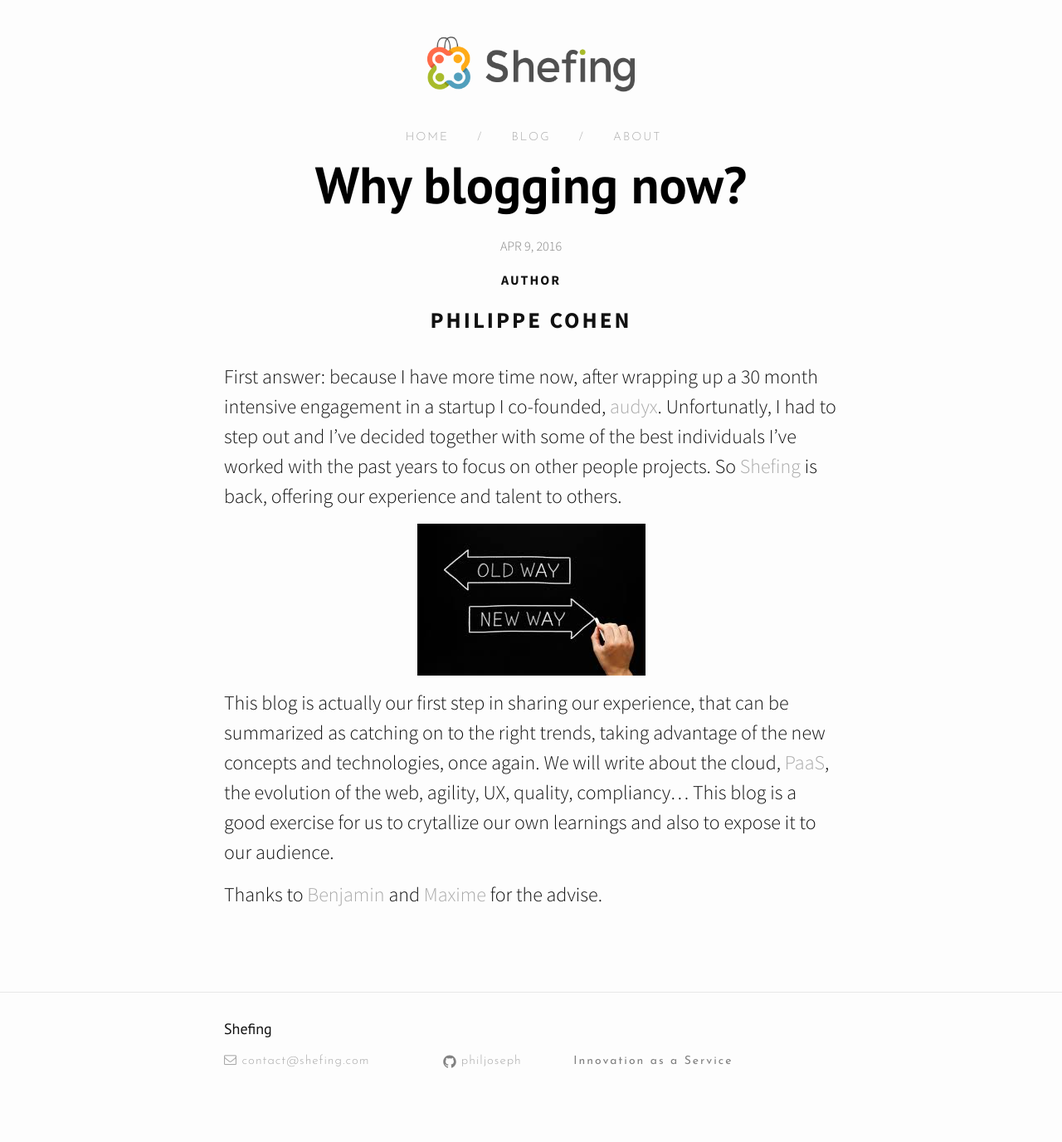
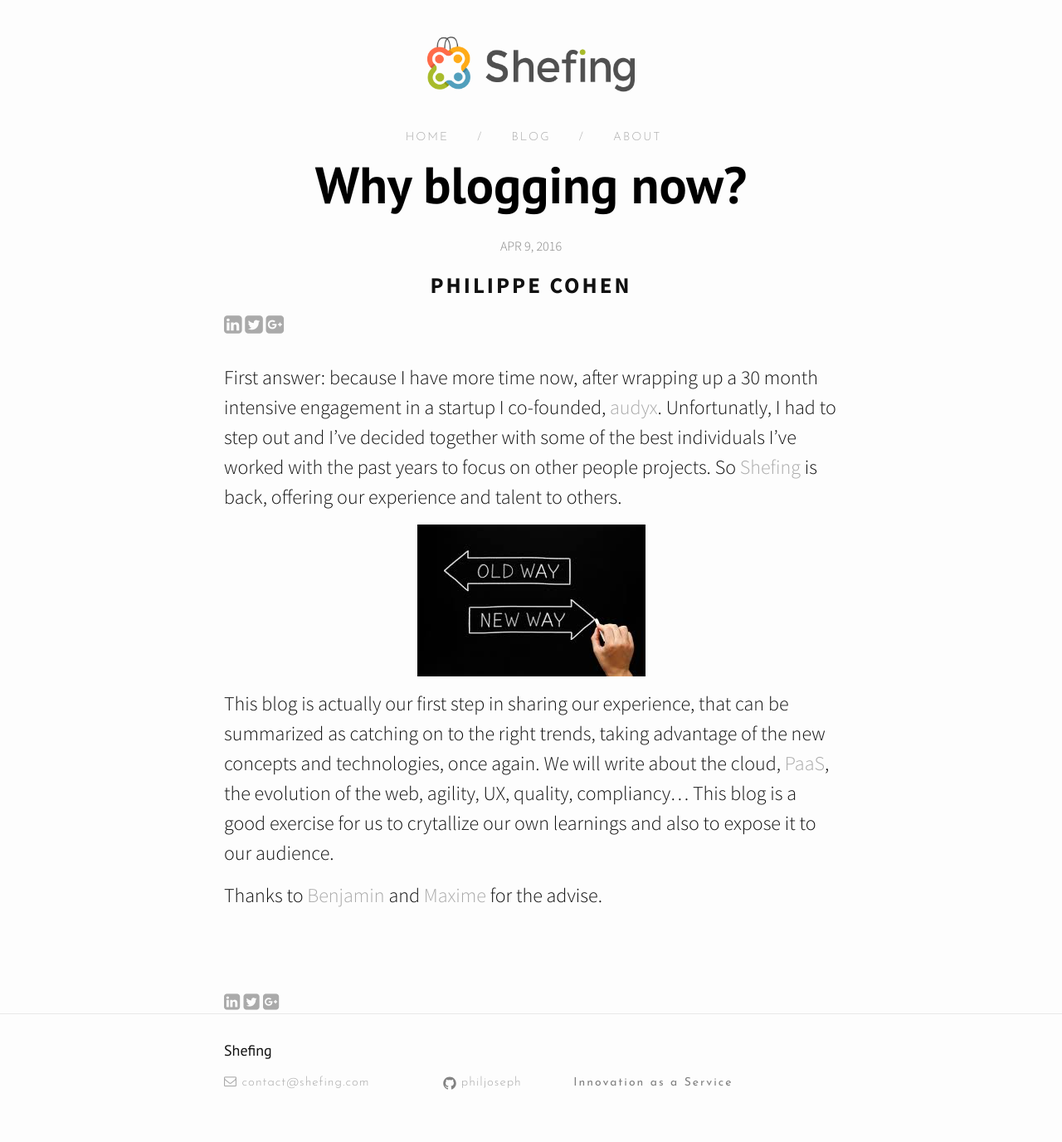
Before and after one commit to philjoseph/philjoseph.github.io, a Jekyll site: the page built from _posts/2016-04-10-why-blogging-now.markdown, in a window 1280 px wide. Shown: the whole page at 83% size. Built offline with Jekyll 4.4.1, drawn with Linux system fonts in a browser that asks for light colours; nearby versions of some CDN libraries; comment, search, counter and statistics services are not loaded; before the commit the page ends 1350 px from its top, so only the background shows below that.

Commit message:
add share buttons

```diff
--- /dev/null
+++ b/_includes/shares.html
@@ -0,0 +1,27 @@
+<div class="share-page">
+
+    <a href="http://www.linkedin.com/shareArticle?mini=true&url={{ site.url }}&title={{ page.title }}"
+       rel="nofollow"
+       target="_blank"
+       title="Share on LinkedIn"
+       class="share-linkedin">
+       <span class="fa fa-linkedin-square"></span>
+    </a>
+
+    <a href="https://twitter.com/intent/tweet?text={{ page.title }}&url={{ site.url }}{{ page.url }}&via={{ site.twitter_username }}&related={{ site.twitter_username }}"
+      rel="nofollow"
+      target="_blank"
+      title="Share on Twitter"
+      class="share-twitter">
+      <span class="fa fa-twitter-square"></span>
+    </a>
+
+    <a href="https://plus.google.com/share?url={{ site.url }}{{ page.url }}"
+       rel="nofollow"
+       target="_blank"
+       title="Share on Google+"
+       class="share-google">
+       <span class="fa fa-google-plus-square"></span>
+    </a>
+
+</div>
--- a/_layouts/post.html
+++ b/_layouts/post.html
@@ -8,12 +8,13 @@ layout: default
   <center>  <p class="post-meta"><time datetime="{{ page.date | date_to_xmlschema }}" itemprop="datePublished">{{ page.date | date: "%b %-d, %Y" }}</time></p>
     {% if page.author %}
      <div class="">
-       <center><p ><strong><span class="authorKeyword">Author</span><span class="small-site-title"> <h2 style="letter-spacing: 3px !important;
+       <center><p ><strong><span class="small-site-title"> <h2 style="letter-spacing: 3px !important;
        text-transform: uppercase !important;">{{page.author}}</h2></span></strong></p></center>
 
      </div>
      {% endif %}
    </center>
+   {% include shares.html %}
   </header>
 
   <div class="post-content" itemprop="articleBody">
@@ -22,5 +23,6 @@ layout: default
 
 
 </article>
+{% include shares.html %}
 
 {% include comments.html %}
--- /dev/null
+++ b/_sass/_share.scss
@@ -0,0 +1,26 @@
+.share-page {
+  .fa {
+    font-size: 1.4em;
+  }
+
+  a.share-linkedin:hover {
+    color: #0077B5 !important;
+  }
+  .fa-linkedin-square:hover {
+    color: #0077B5 !important;
+  }
+
+  a.share-twitter:hover {
+    color: #55ACEE !important;
+  }
+  .fa-twitter-square:hover {
+    color: #55ACEE !important;
+  }
+
+  a.share-google:hover {
+    color: #DC4E41 !important;
+  }
+  .fa-google-plus-square:hover {
+    color: #DC4E41 !important;
+  }
+}
--- a/css/style.scss
+++ b/css/style.scss
@@ -49,7 +49,8 @@ $on-laptop:        800px;
 @import
         "base",
         "layout",
-        "syntax-highlighting"
+        "syntax-highlighting",
+        "share"
 ;
 
 
```
